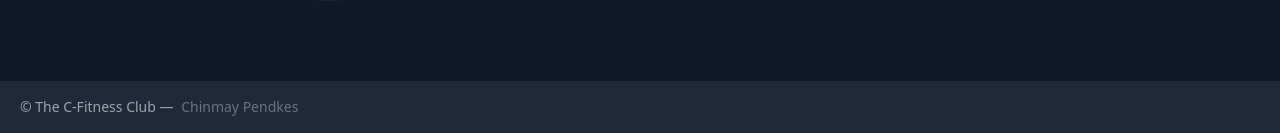
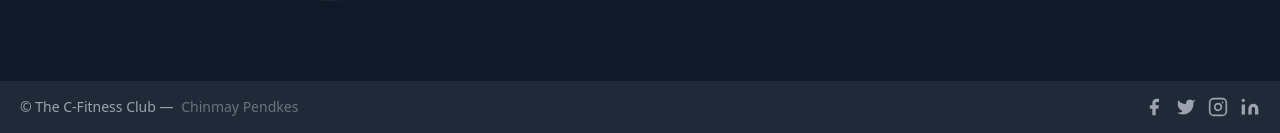
Before and after one commit to chinmay2023/the-c-fitness-club, a Django app: page /features/ in a window 1280 px wide. Shown: the part 813-946 px from the top of the page. Run offline with Django 5.2, Linux system fonts and the light colour scheme.

Commit message:
correct foooter of features page

```diff
--- a/mainapp/templates/features.html
+++ b/mainapp/templates/features.html
@@ -103,13 +103,40 @@
   </section>
 
   <!-- Bottom Footer -->
+   <footer>
   <div class="bg-gray-800">
-    <div class="container mx-auto py-4 px-5 flex flex-wrap flex-col sm:flex-row">
-      <p class="text-gray-400 text-sm text-center sm:text-left">© The C-Fitness Club —
+    <div class="container mx-auto py-4 px-5 flex flex-wrap flex-col sm:flex-row items-center">
+      <p class="text-gray-400 text-sm text-center sm:text-left flex-1">
+        © The C-Fitness Club —
         <a href="https://www.linkedin.com/in/chinmay-pendke-a99701247" class="text-gray-500 ml-1" rel="noopener noreferrer" target="_blank">Chinmay Pendkes</a>
       </p>
+      <span class="inline-flex sm:ml-auto sm:mt-0 mt-2 justify-center sm:justify-start">
+        <a class="text-gray-400" href="#">
+          <svg fill="currentColor" stroke-linecap="round" stroke-linejoin="round" stroke-width="2" class="w-5 h-5" viewBox="0 0 24 24">
+            <path d="M18 2h-3a5 5 0 00-5 5v3H7v4h3v8h4v-8h3l1-4h-4V7a1 1 0 011-1h3z"></path>
+          </svg>
+        </a>
+        <a class="ml-3 text-gray-400" href="#">
+          <svg fill="currentColor" stroke-linecap="round" stroke-linejoin="round" stroke-width="2" class="w-5 h-5" viewBox="0 0 24 24">
+            <path d="M23 3a10.9 10.9 0 01-3.14 1.53 4.48 4.48 0 00-7.86 3v1A10.66 10.66 0 013 4s-4 9 5 13a11.64 11.64 0 01-7 2c9 5 20 0 20-11.5a4.5 4.5 0 00-.08-.83A7.72 7.72 0 0023 3z"></path>
+          </svg>
+        </a>
+        <a class="ml-3 text-gray-400" href="#">
+          <svg fill="none" stroke="currentColor" stroke-linecap="round" stroke-linejoin="round" stroke-width="2" class="w-5 h-5" viewBox="0 0 24 24">
+            <rect width="20" height="20" x="2" y="2" rx="5" ry="5"></rect>
+            <path d="M16 11.37A4 4 0 1112.63 8 4 4 0 0116 11.37zm1.5-4.87h.01"></path>
+          </svg>
+        </a>
+        <a class="ml-3 text-gray-400" href="#">
+          <svg fill="currentColor" stroke="currentColor" stroke-linecap="round" stroke-linejoin="round" stroke-width="0" class="w-5 h-5" viewBox="0 0 24 24">
+            <path stroke="none" d="M16 8a6 6 0 016 6v7h-4v-7a2 2 0 00-2-2 2 2 0 00-2 2v7h-4v-7a6 6 0 016-6zM2 9h4v12H2z"></path>
+            <circle cx="4" cy="4" r="2" stroke="none"></circle>
+          </svg>
+        </a>
+      </span>
     </div>
   </div>
+</footer>
 
   <!-- AOS JS -->
   <script src="https://unpkg.com/aos@2.3.4/dist/aos.js"></script>
```
